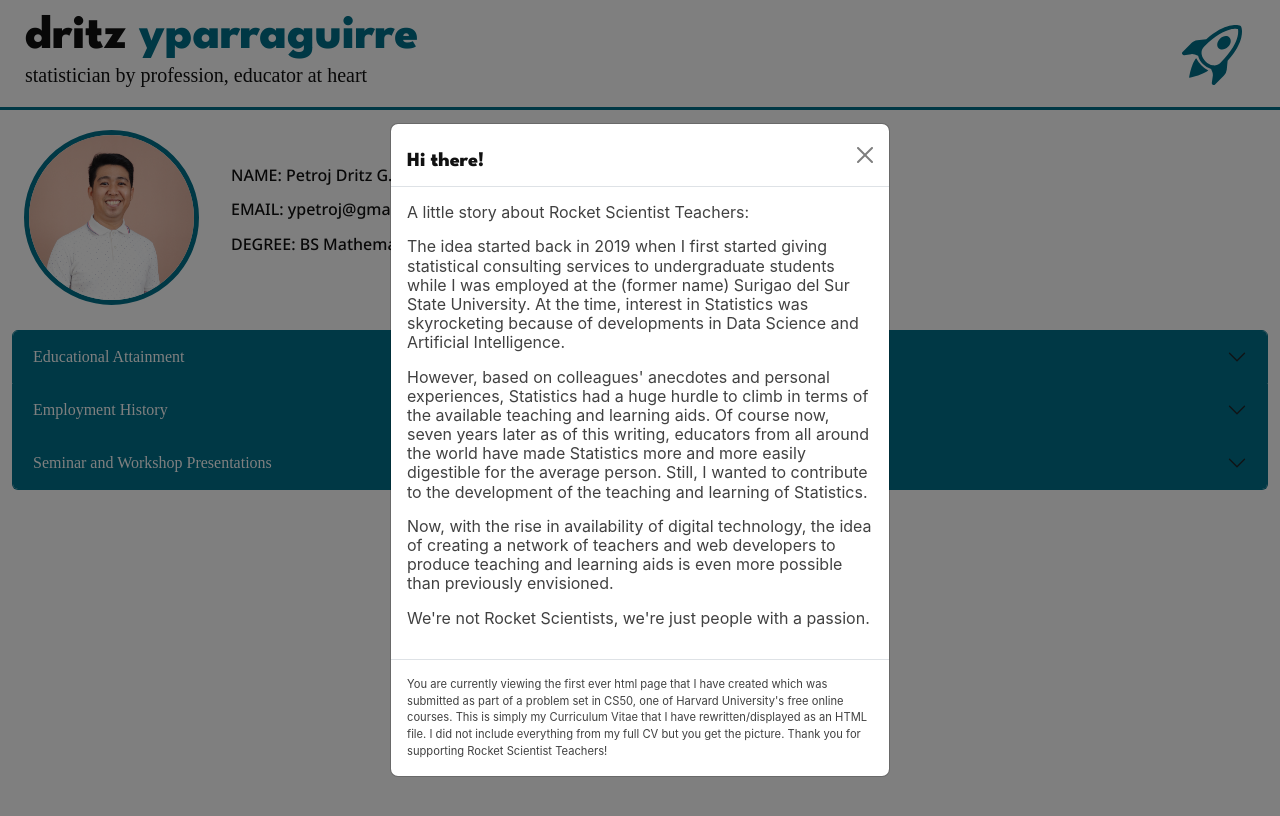
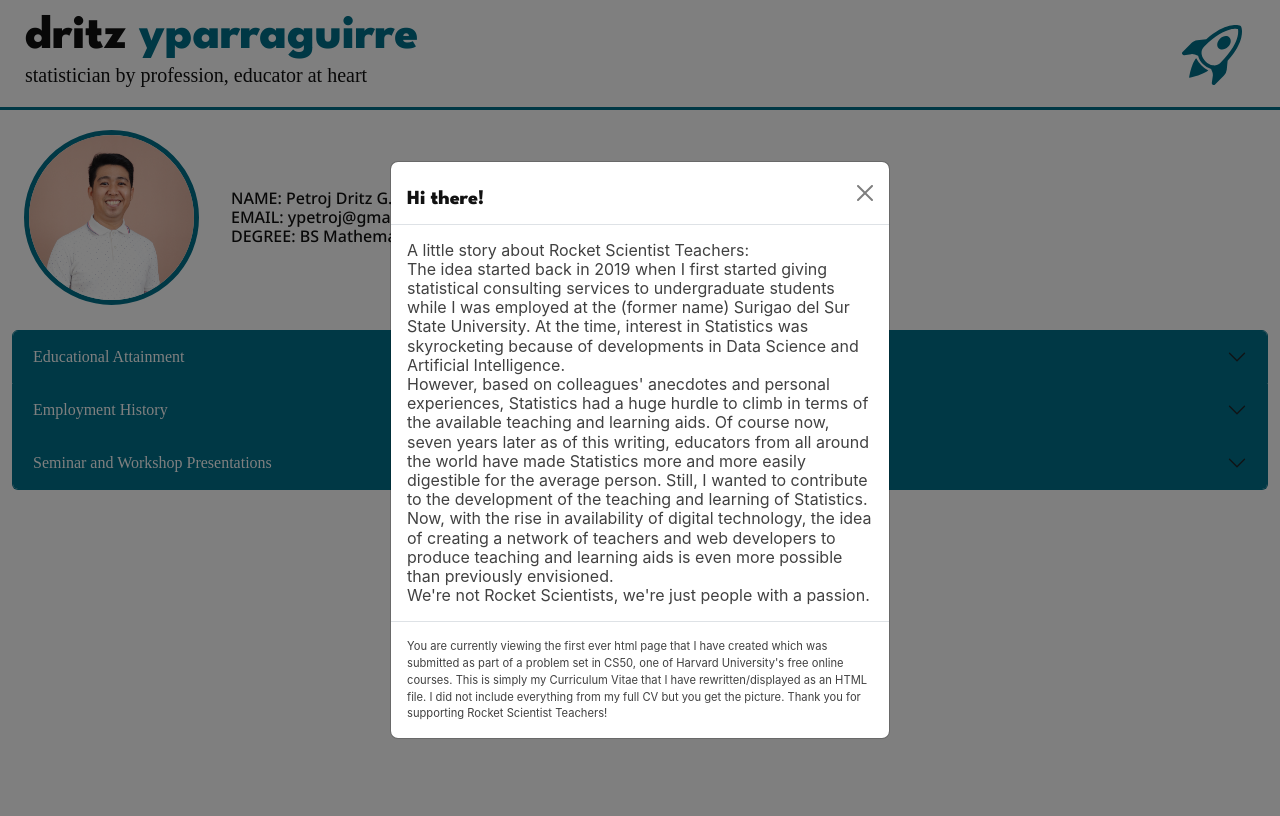
Before and after one commit to duriandritz/duriandritz.github.io, a Jekyll site: the page built from cvitae.md, in a window 1280 px wide. Shown: the top 816 px of the page. Built offline with Jekyll 4.4.1, drawn with Linux system fonts in a browser that asks for light colours; some web fonts are replaced.

Commit message:
Update _base.scss

```diff
--- a/_sass/minima/_base.scss
+++ b/_sass/minima/_base.scss
@@ -39,12 +39,12 @@ body {
 /**
  * Set `margin-bottom` to maintain vertical rhythm
  */
-h1, h2, h3, h4, h5, h6,
-p, blockquote, pre,
-ul, ol, dl, figure,
-%vertical-rhythm {
-  margin-bottom: $spacing-unit * .5;
-}
+// h1, h2, h3, h4, h5, h6,
+// p, blockquote, pre,
+// ul, ol, dl, figure,
+// %vertical-rhythm {
+//   margin-bottom: $spacing-unit * .5;
+// }
 
 hr {
   margin-top: $spacing-unit;
@@ -86,9 +86,9 @@ figcaption {
 /**
  * Lists
  */
-ul, ol {
-  margin-left: $spacing-unit;
-}
+// ul, ol {
+//   margin-left: $spacing-unit;
+// }
 
 li {
   > ul,
@@ -184,7 +184,7 @@ pre {
 }
 
 div.highlight, figure.highlight {
-  @extend %vertical-rhythm;
+  // @extend %vertical-rhythm;
   border: 1px solid $border-color-01;
   border-radius: 3px;
   pre { margin: 0 }
```
